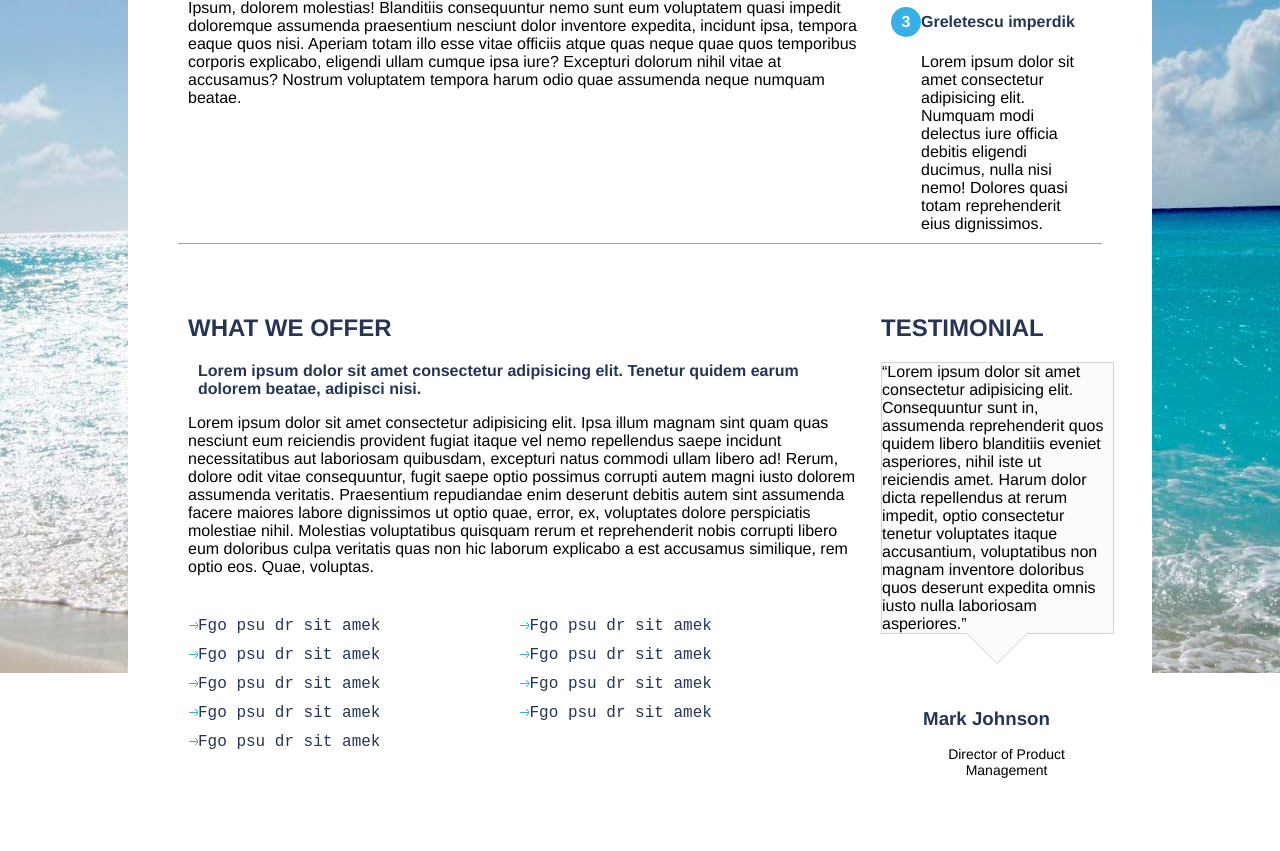
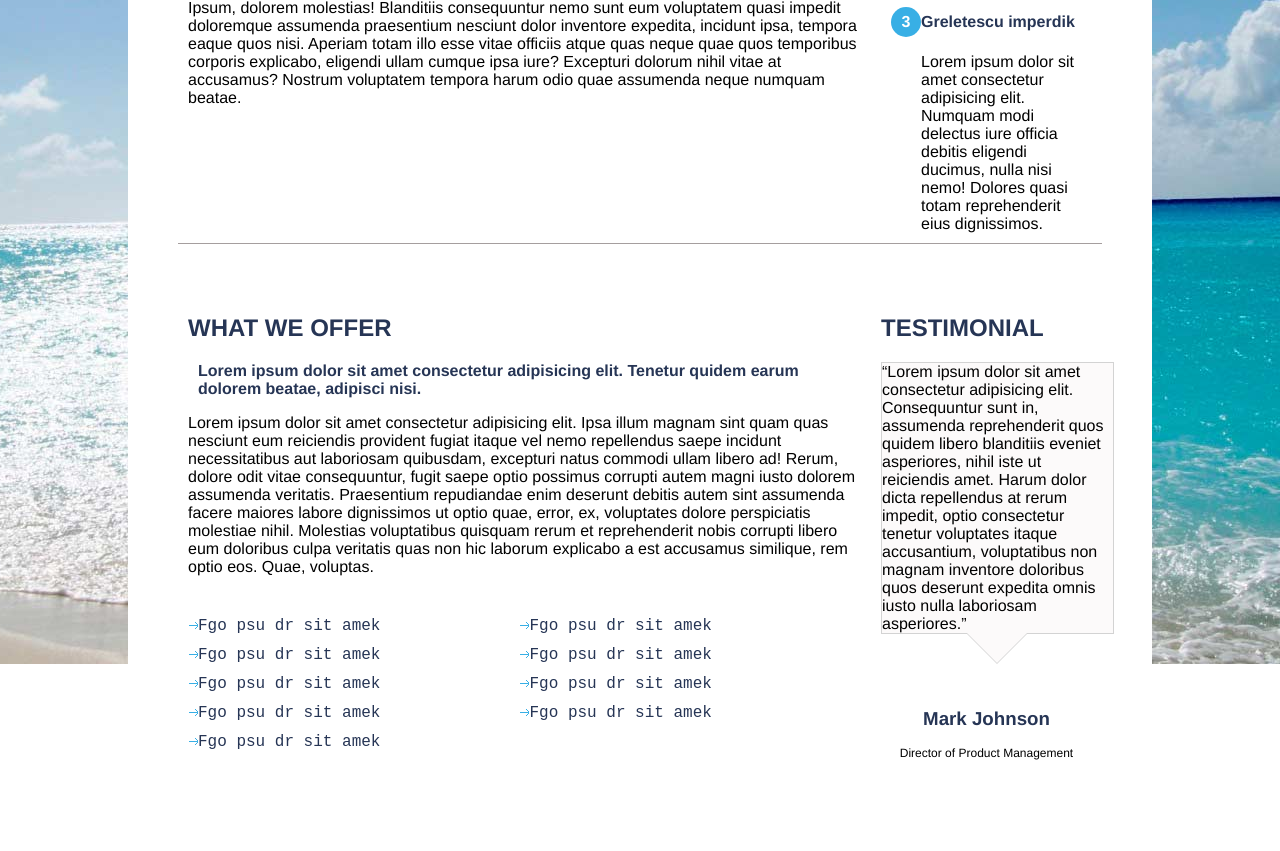
Before and after one commit to slawuta/fe-core-hw, a plain HTML site: page module-4/HomeTask/index.html in a window 1280 px wide. Shown: the part 633-1484 px from the top of the page. Drawn offline with Linux system fonts and the light colour scheme.

Commit message:
lesson4_6

```diff
--- a/module-4/HomeTask/css/style.css
+++ b/module-4/HomeTask/css/style.css
@@ -135,7 +135,7 @@ p {
     margin-top: 1rem;
 }
 
-.menu p{
+.menu p {
     padding-left: 40px;
 }
 
@@ -165,9 +165,10 @@ ul.footer_links {
     height: 10px;
 }
 
-h3 + p {
+.menu h3 + p {
     text-align: center;
-    font-size: 14px;
+    font-size: 12px;
+    padding-left:0;
 }
 
 li > a {
```
